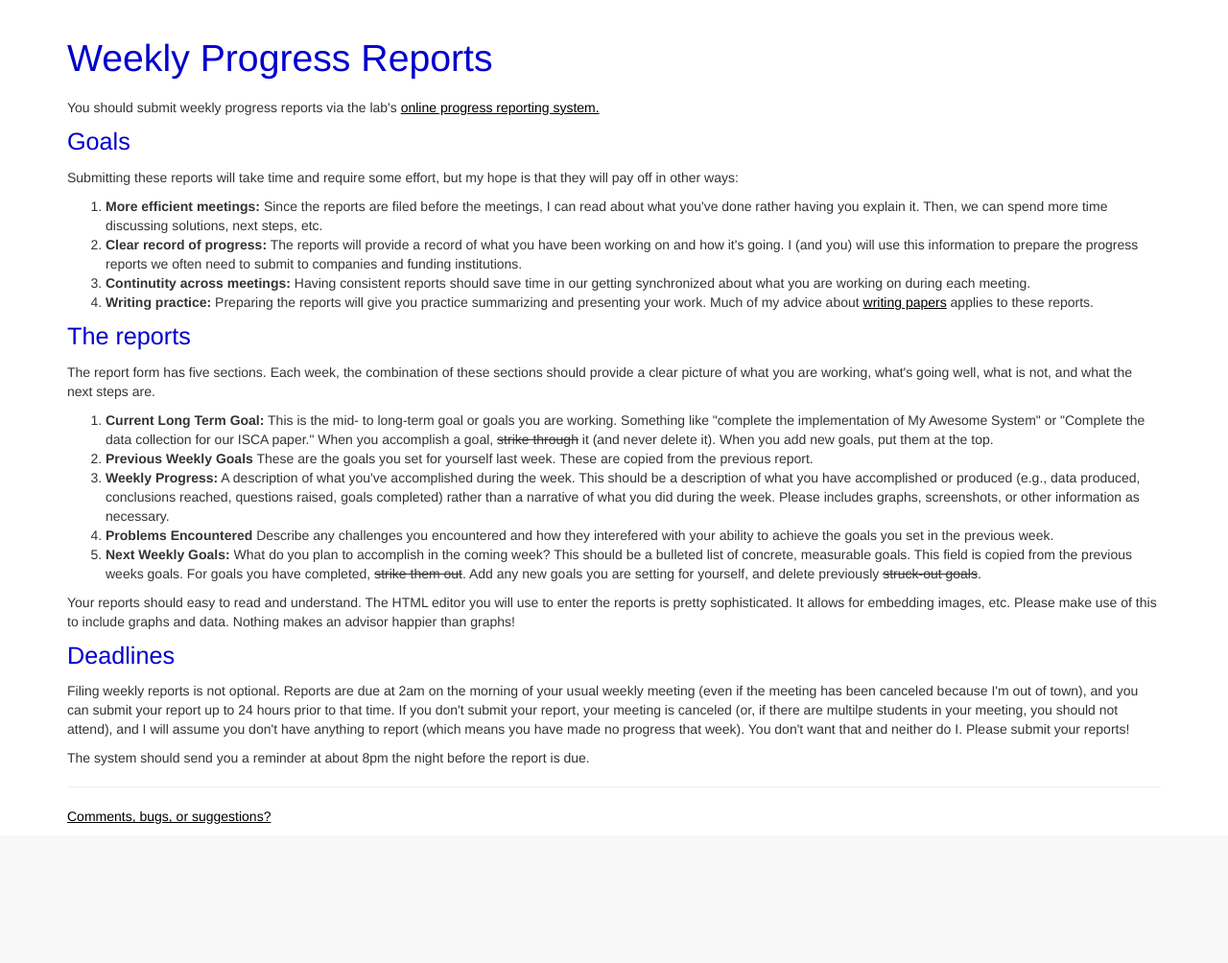
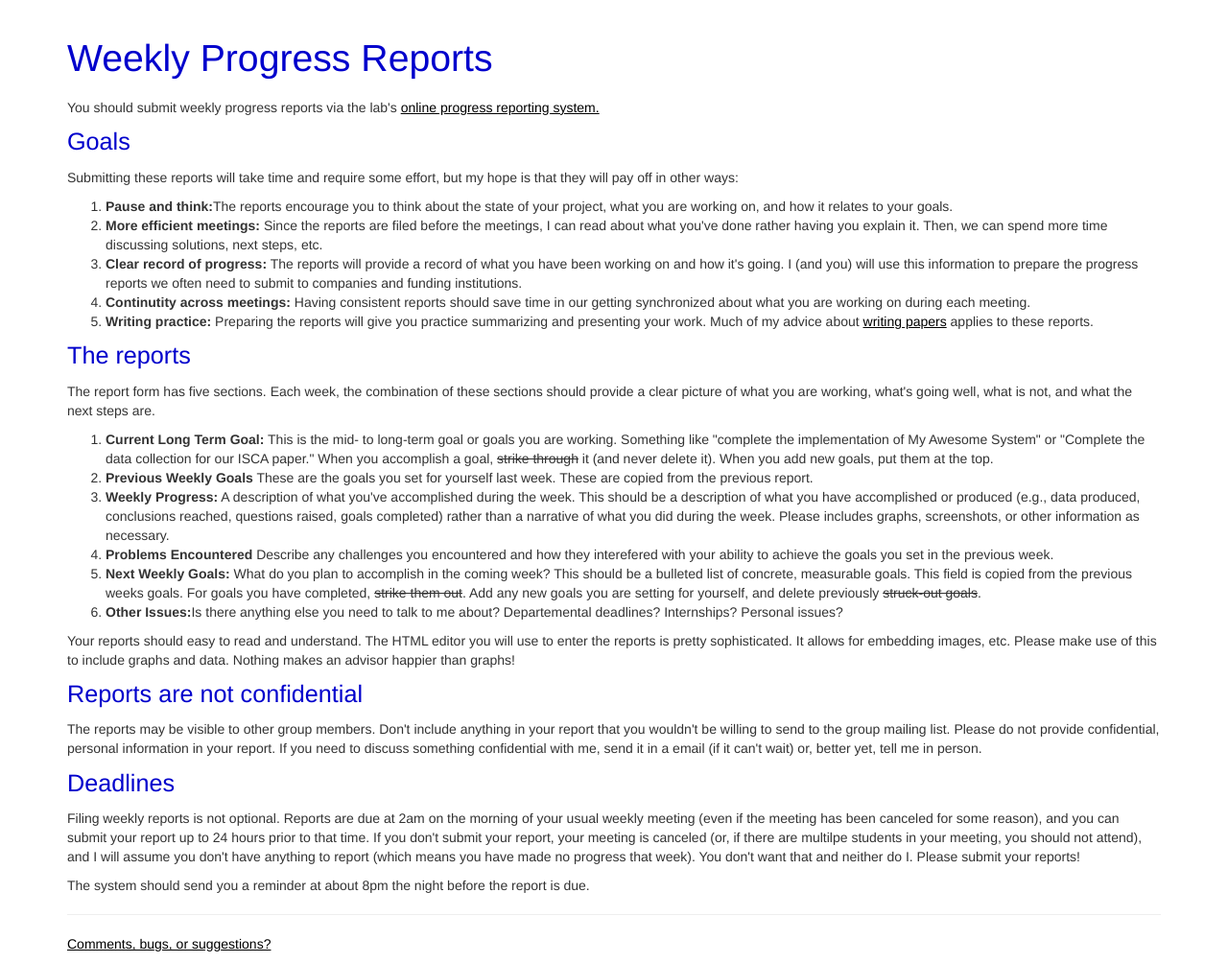
Before and after one commit to NVSL/smithers, a Python web app: template server/smithers/templates/html/ProgressReports.jinja.html in a window 1280 px wide. Shown: the part 51-1055 px from the top of the page at 96% size. Before the commit the page ends 910 px from the top, so only its background shows below. Run offline with Jinja, Linux system fonts and the light colour scheme; the template is opened without the code that fills it, so the values that code supplies are empty; some libraries are stand-ins or nearby versions.

Commit message:
add 'other issues' field.

```diff
--- a/server/smithers/Report.py
+++ b/server/smithers/Report.py
@@ -16,6 +16,7 @@ class Report(SmartModel):
     progress_made  = ndb.TextProperty()
     problems_encountered = ndb.TextProperty()
     next_weekly_goals = ndb.TextProperty()
+    other_issues = ndb.TextProperty()
     report_for_date = ndb.DateProperty()
     student = ndb.StringProperty()
 
--- a/server/smithers/templates/html/ProgressReports.jinja.html
+++ b/server/smithers/templates/html/ProgressReports.jinja.html
@@ -7,6 +7,7 @@
 
 <p>Submitting these reports will take time and require some effort, but my hope is that they will pay off in other ways:</p>
 <ol>
+    <li><b>Pause and think:</b>The reports encourage you to think about the state of your project, what you are working on, and how it relates to your goals.</li>
     <li><b>More efficient meetings:</b> Since the reports are filed before the meetings, I can read about what you've done rather having you explain it.  Then, we can spend more time discussing solutions, next steps, etc.</li>
     <li><b>Clear record of progress:</b> The reports will provide a record of what you have been working on and how it's going.  I (and you) will use this information to prepare the progress reports we often need to submit to companies and funding institutions.</li>
     <li><b>Continutity across meetings:</b> Having consistent reports should save time in our getting synchronized about what you are working on during each meeting.</li>
@@ -22,13 +23,18 @@
     <li><b>Weekly Progress:</b> A description of what you've accomplished during the week.  This should be a description of what you have accomplished or produced (e.g., data produced, conclusions reached, questions raised, goals completed) rather than a narrative of what you did during the week.  Please includes graphs, screenshots, or other information as necessary.</li>
     <li><b>Problems Encountered</b> Describe any challenges you encountered and how they interefered with your ability to achieve the goals you set in the previous week.</li>
     <li><b>Next Weekly Goals:</b> What do you plan to accomplish in the coming week?  This should be a bulleted list of concrete, measurable goals.  This field is copied from the previous weeks goals.  For goals you have completed, <span style="text-decoration: line-through">strike them out</span>.   Add any new goals you are setting for yourself, and delete previously <span style="text-decoration: line-through">struck-out goals</span>.</li>
+    <li><b>Other Issues:</b>Is there anything else you need to talk to me about?  Departemental deadlines?  Internships?  Personal issues?</li>
 </ol>
 
 <p>Your reports should easy to read and understand.  The HTML editor you will use to enter the reports is pretty sophisticated.  It allows for embedding images, etc.  Please make use of this to include graphs and data.  Nothing makes an advisor happier than graphs!</p>
 
+<h2>Reports are not confidential</h2>
+
+<p>The reports may be visible to other group members.  Don't include anything in your report that you wouldn't be willing to send to the group mailing list.  Please do not provide confidential, personal information in your report.  If you need to discuss something confidential with me, send it in a email (if it can't wait) or, better yet, tell me in person.</p>
+
 <h2>Deadlines</h2>
 
-<p>Filing weekly reports is not optional.  Reports are due at 2am on the morning of your usual weekly meeting (even if the meeting has been canceled because I'm out of town), and you can submit your report up to 24 hours prior to that time.  If you don't submit your report, your meeting is canceled (or, if there are multilpe students in your meeting, you should not attend), and I will assume you don't have anything to report (which means you have made no progress that week).  You don't want that and neither do I.  Please submit your reports!</p>
+<p>Filing weekly reports is not optional.  Reports are due at 2am on the morning of your usual weekly meeting (even if the meeting has been canceled for some reason), and you can submit your report up to 24 hours prior to that time.  If you don't submit your report, your meeting is canceled (or, if there are multilpe students in your meeting, you should not attend), and I will assume you don't have anything to report (which means you have made no progress that week).  You don't want that and neither do I.  Please submit your reports!</p>
 
 <p>The system should send you a reminder at about 8pm the night before the report is due.</p>
 
--- a/server/smithers/templates/new_report.jinja.html
+++ b/server/smithers/templates/new_report.jinja.html
@@ -37,7 +37,7 @@ onload="load_editors()"
 
 
 {% if is_new_report %}
-<p><a href="{{url_for('student_ops.render_resource', file='ProgressReports.html')}}"><i>Report guidelines</i></a></p>
+<p><a href="{{url_for('student_ops.render_resource', file='ProgressReports.html')}}"><i>Please read the report guidelines!</i></a></p>
 {{ render_editable_report(form) }}
 {{ edit_entity_button(display_user, "Edit User")}}
 {% else %}
--- a/server/smithers/templates/smithers_page.jinja.html
+++ b/server/smithers/templates/smithers_page.jinja.html
@@ -16,7 +16,7 @@
 <h2>{{field.label.text}}</h2>
 <div class="report-body">
     {% if not field.data %}
-    <i>Missing</i>
+    <i>None</i>
     {% else %}
     {{field.data|safe}}
     {% endif %}
@@ -29,6 +29,7 @@
   {{ render_completed_report_section(form.progress_made)}}
   {{ render_completed_report_section(form.problems_encountered)}}
   {{ render_completed_report_section(form.next_weekly_goals)}}
+  {{ render_completed_report_section(form.other_issues)}}
 {% endmacro %}
 
 {% macro render_editable_report(
@@ -66,6 +67,7 @@ novalidate=False) %}
   {{ wtf.form_field(form.progress_made, form_type=form_type, horizontal_columns=horizontal_columns, button_map=button_map)}}
   {{ wtf.form_field(form.problems_encountered, form_type=form_type, horizontal_columns=horizontal_columns, button_map=button_map)}}
   {{ wtf.form_field(form.next_weekly_goals, form_type=form_type, horizontal_columns=horizontal_columns, button_map=button_map)}}
+  {{ wtf.form_field(form.other_issues, form_type=form_type, horizontal_columns=horizontal_columns, button_map=button_map)}}
 
   {% if form.submit %}
   {{ wtf.form_field(form.submit) }}
```
Also changed, not shown: server/smithers/Student.py (+8 -2 lines).
